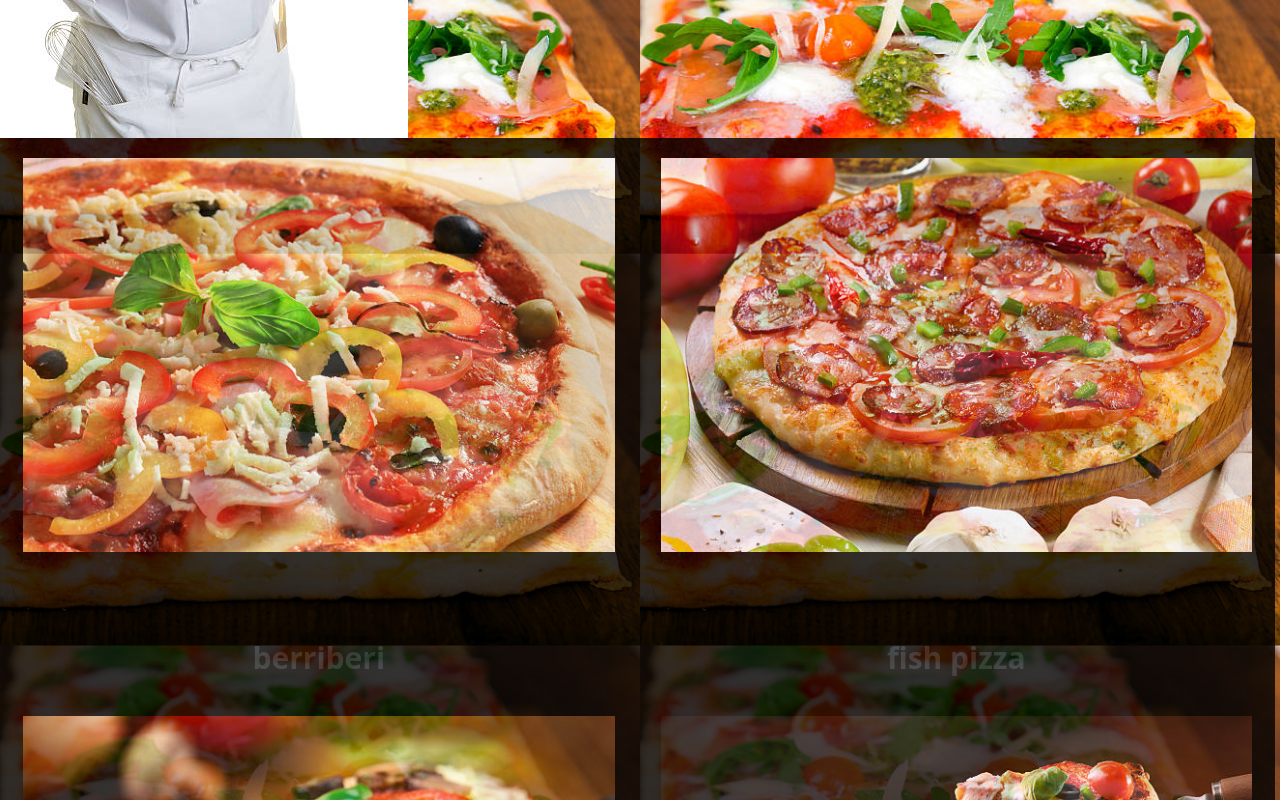
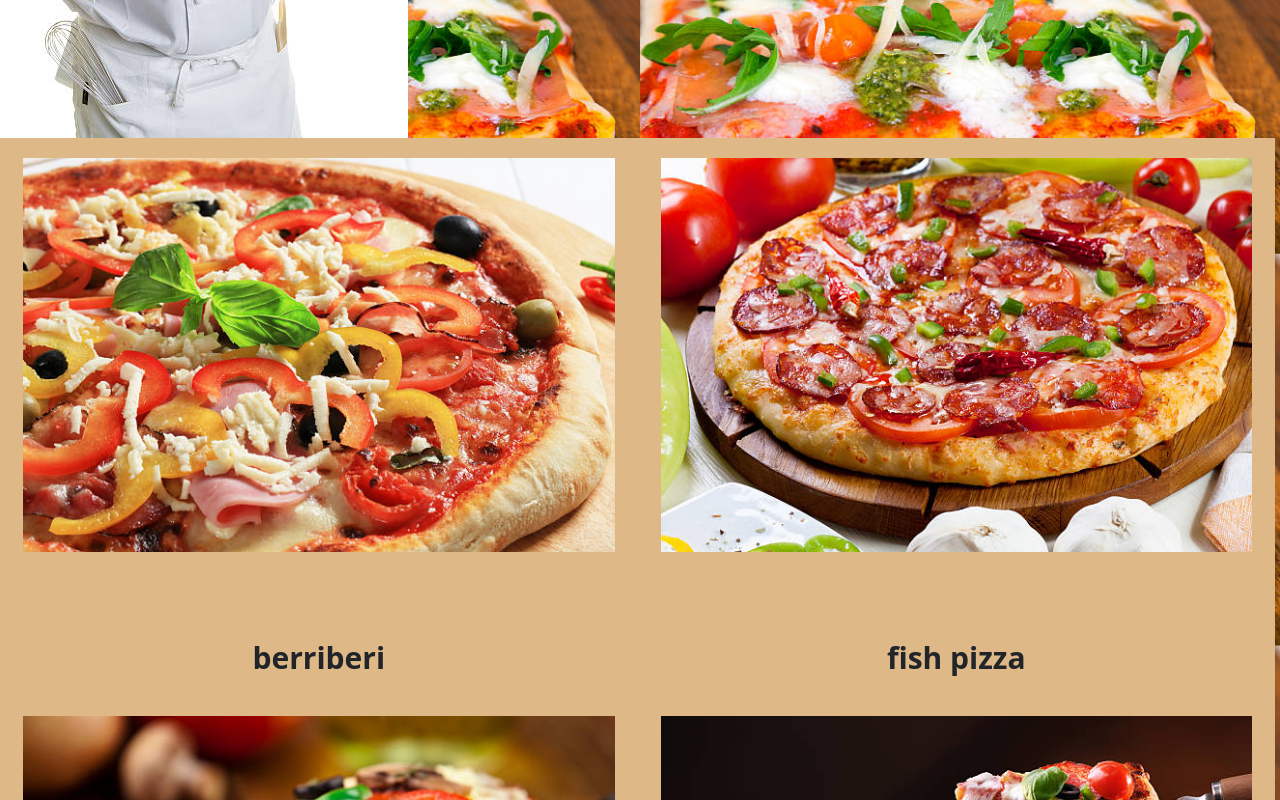
Before and after one commit to Nur-tusa/project-4, a plain HTML site: page index.html in a window 1280 px wide. Shown: the part 580-1380 px from the top of the page. Drawn offline with nearby package versions, Linux system fonts and the light colour scheme.

Commit message:
changing background

```diff
--- a/index.css
+++ b/index.css
@@ -45,8 +45,8 @@
     align-items: center;
     margin: left 5px;
     margin-right: 5px;
-    background-color: #000;
-    opacity: 0.8;
+    background-color: burlywood;
+
   }
   .row img{
 
```
